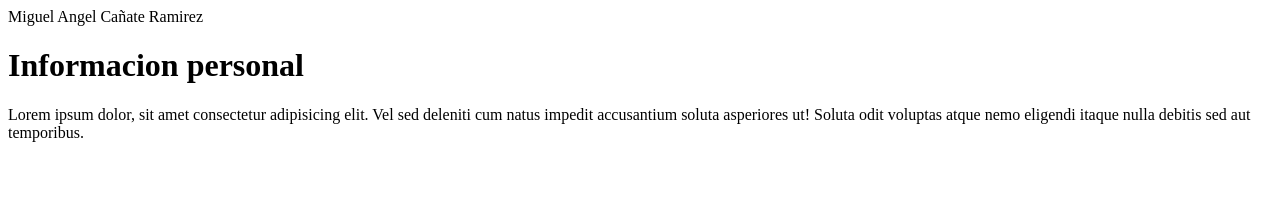
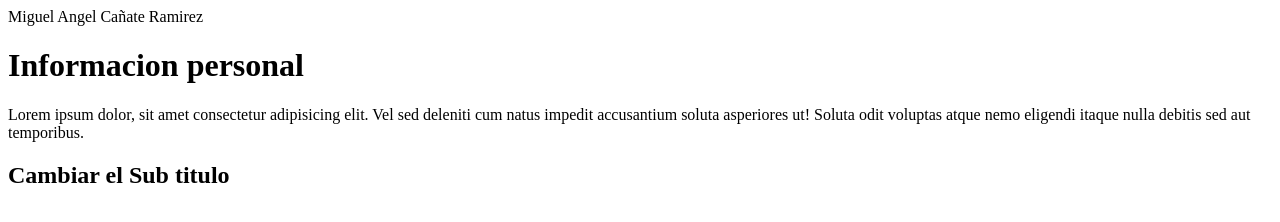
Before and after one commit to MigueCaRamirez/Laboratorio_6_V2, a plain HTML site: page index.html in a window 1280 px wide. Drawn offline with Linux system fonts and the light colour scheme.

Commit message:
Cambio del subtitulo

```diff
--- a/index.html
+++ b/index.html
@@ -9,5 +9,6 @@
     <header>Miguel Angel Cañate Ramirez</header>
     <h1>Informacion personal</h1>
     <p>Lorem ipsum dolor, sit amet consectetur adipisicing elit. Vel sed deleniti cum natus impedit accusantium soluta asperiores ut! Soluta odit voluptas atque nemo eligendi itaque nulla debitis sed aut temporibus.</p>
+    <h2>Cambiar el Sub titulo</h2>
 </body>
 </html>
```
